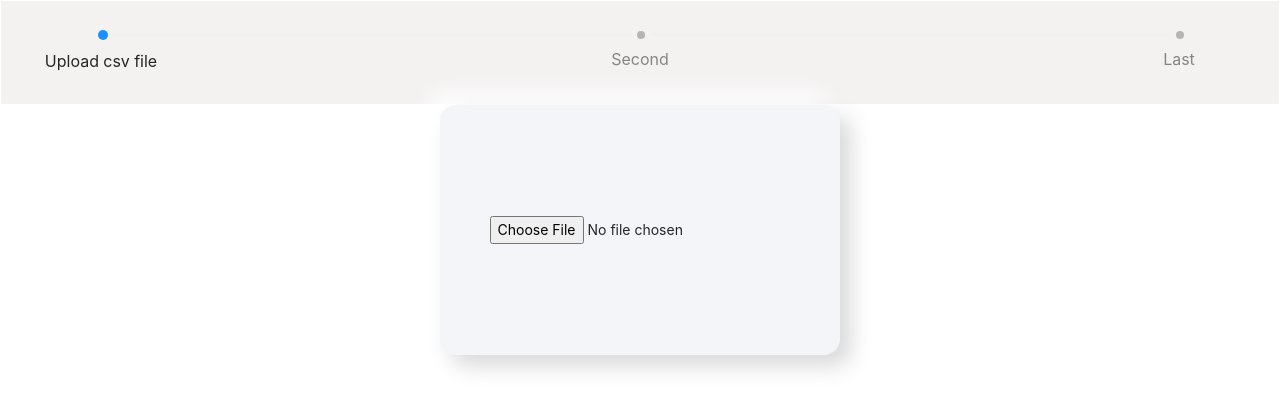
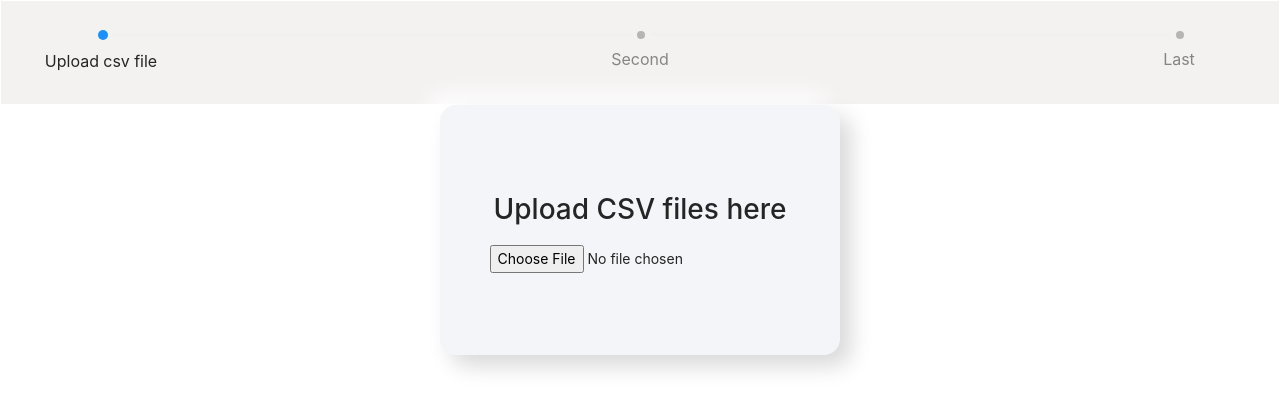
Before and after one commit to ashwin-sekar/TRINIT_Tech-savvy_DEV03, a React (Create React App) app in the folder client/: page / in a window 1280 px wide. Shown: the top 410 px of the page. Built offline with nearby package versions, Linux system fonts and the light colour scheme.

Commit message:
changes in upload card

```diff
--- a/client/src/components/UploadFile/index.js
+++ b/client/src/components/UploadFile/index.js
@@ -27,7 +27,8 @@ const props = {
 const UploadFile = () => {
   return (
     <div className="upload-card">
-      <input className="upload" type="file"></input>
+      <div className="heading"><h1>Upload CSV files here</h1></div>
+      <div className="heading"><input className="upload" type="file"></input></div>
     </div>
     // <Dragger {...props}>
     //   <p className="ant-upload-drag-icon">
--- a/client/src/components/UploadFile/style.css
+++ b/client/src/components/UploadFile/style.css
@@ -12,4 +12,5 @@
   display: flex;
   align-items: center;
   justify-content: center;
+  flex-direction: column;
 }
```
